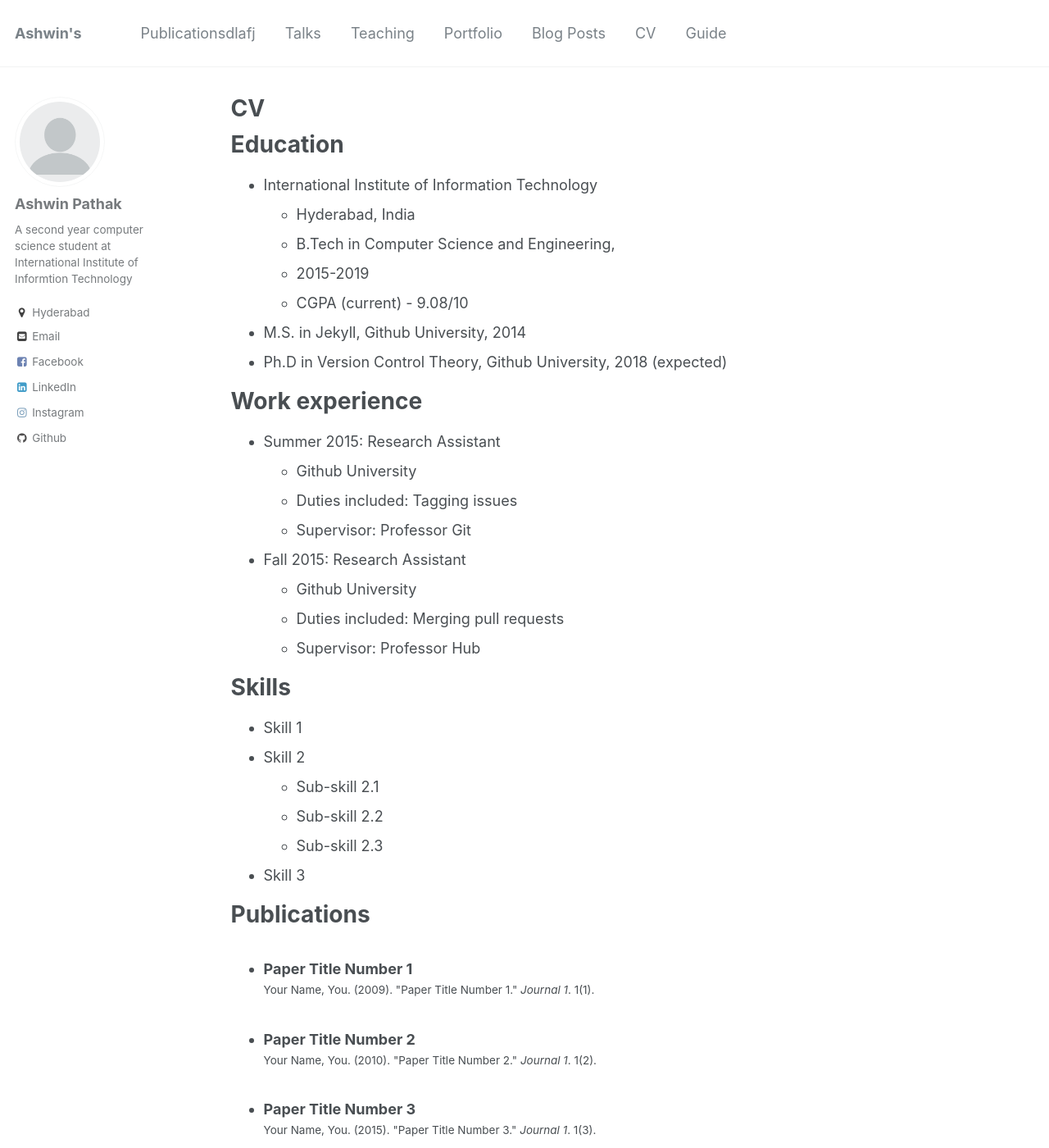
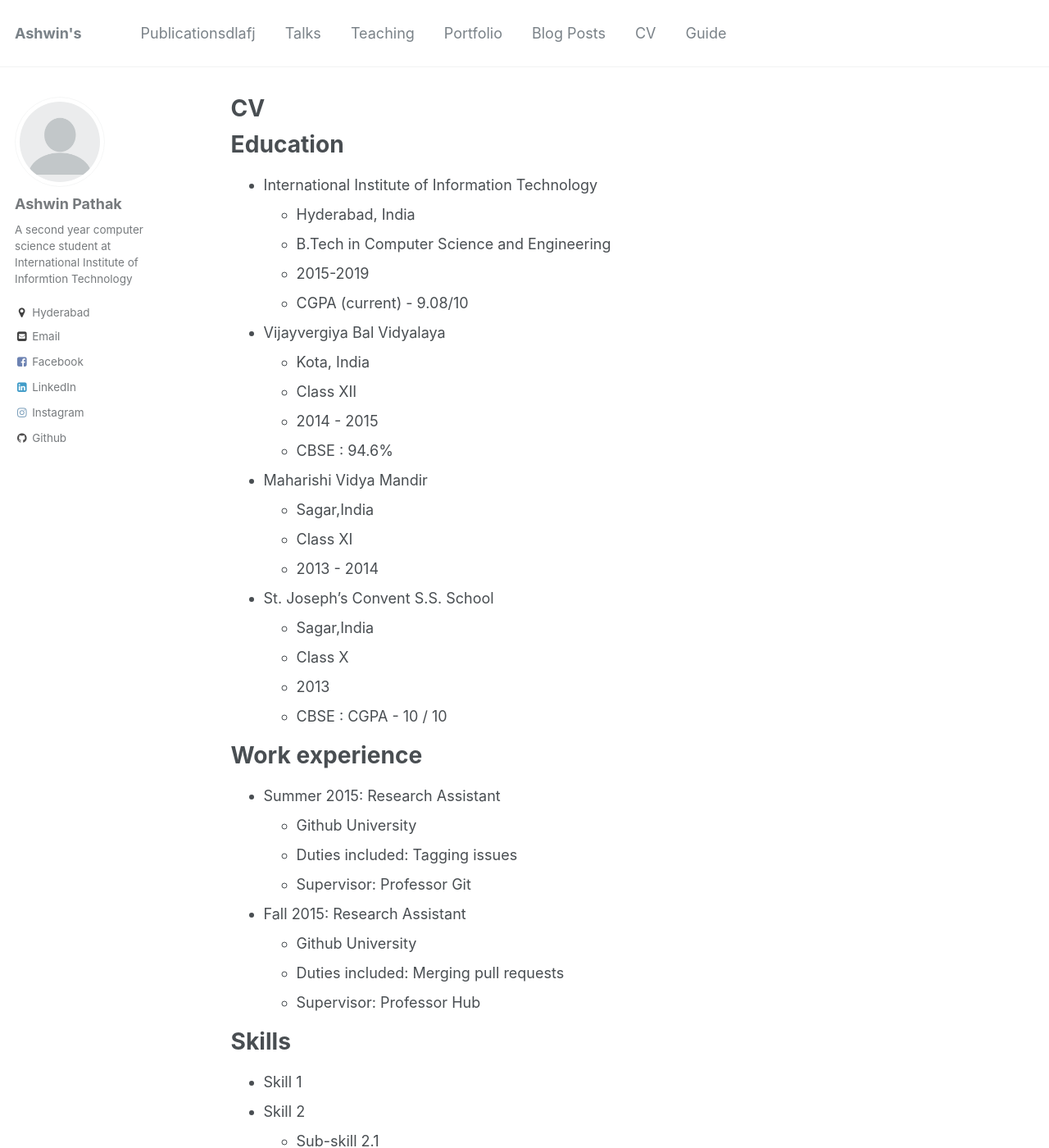
Before and after one commit to ashwinpathak20/ashwinpathak20.github.io, a Jekyll site: the page built from _pages/cv.md, in a window 1280 px wide and 1400 px high. Shown: the whole window at 82% size. Built offline with Jekyll 4.4.1, drawn with Linux system fonts in a browser that asks for light colours.

Commit message:
Update cv.md

```diff
--- a/_pages/cv.md
+++ b/_pages/cv.md
@@ -13,11 +13,27 @@ Education
 ======
 * International Institute of Information Technology
   * Hyderabad, India
-  * B.Tech in Computer Science and Engineering,
+  * B.Tech in Computer Science and Engineering
   * 2015-2019
   * CGPA (current) - 9.08/10
-* M.S. in Jekyll, Github University, 2014
-* Ph.D in Version Control Theory, Github University, 2018 (expected)
+
+* Vijayvergiya Bal Vidyalaya
+  * Kota, India
+  * Class XII
+  * 2014 - 2015
+  * CBSE : 94.6%
+
+* Maharishi Vidya Mandir
+  * Sagar,India
+  * Class XI
+  * 2013 - 2014
+
+* St. Joseph’s Convent S.S. School
+  * Sagar,India
+  * Class X
+  * 2013
+  * CBSE : CGPA - 10 / 10
+
 
 Work experience
 ======
```
